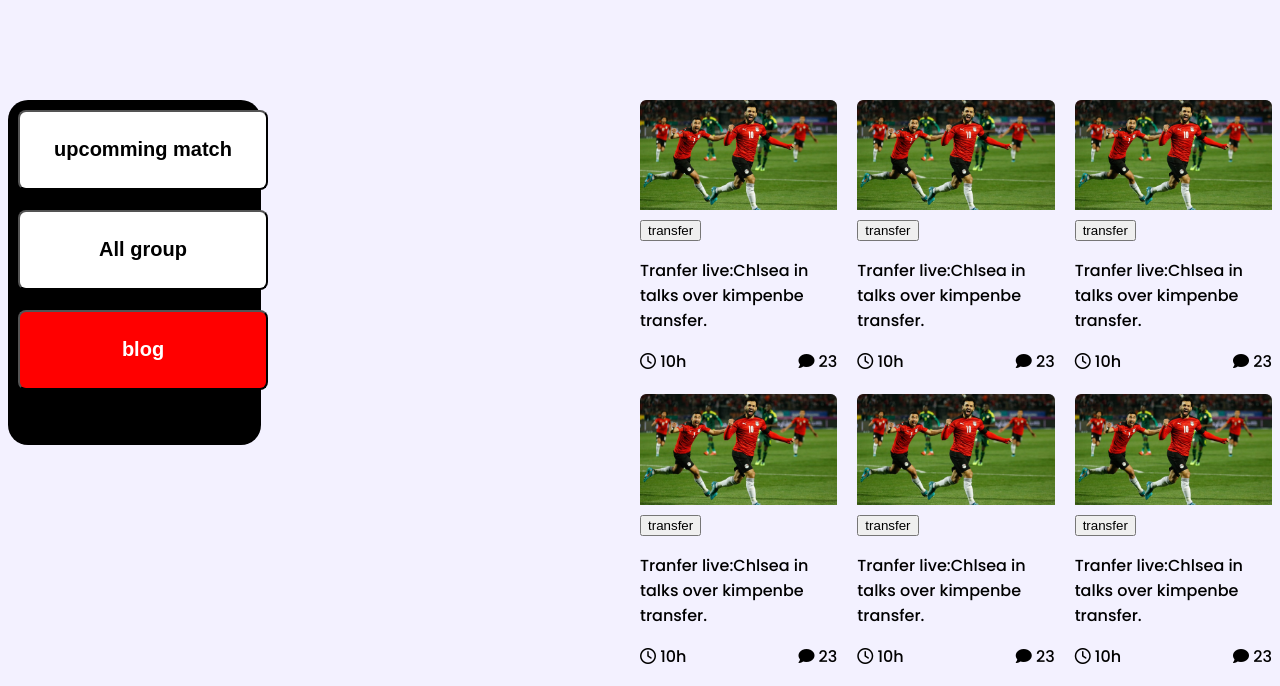
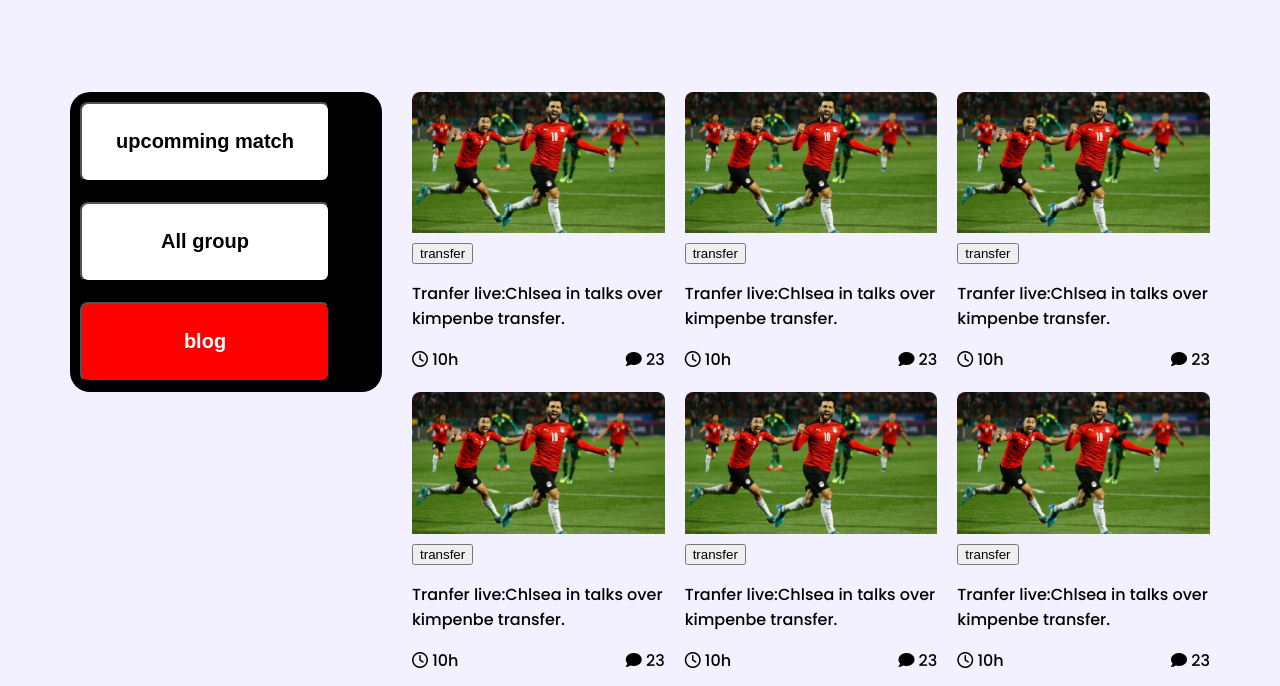
Before and after one commit to tanvir8685/world-cup, a plain HTML site: page index.html in a window 1280 px wide. Shown: the part 441-1127 px from the top of the page. Drawn offline with Linux system fonts and the light colour scheme.

Commit message:
4th attemp

```diff
--- a/index.html
+++ b/index.html
@@ -14,6 +14,7 @@
         <!-- upper part -->
 
         <section class="upper-part" >
+            <div class="container">
                 <div class="black">
                     <!-- upper part left side -->
                     <div class="news">
@@ -34,6 +35,8 @@
 
                     </div>
                 </div>
+            </div>
+
         </section>
 
 
@@ -45,6 +48,7 @@
             <div class="container">
 
             <!-- lower-part left-side -->
+                <div class="video-section">
                     <div class="left-side">
                         <div class="button-area" >
 
@@ -223,6 +227,7 @@
 
                     </div>
                 </div>
+            </div>
 
 
         </section>
--- a/style.css
+++ b/style.css
@@ -7,10 +7,16 @@ body{
     font-family: 'Poppins', sans-serif;
     background-color:#F3F1FF;
 
-
+margin: 0;
+padding:0
 }
 
-main{
+.container{
+    max-width: 1140px;
+    margin: auto;
+}
+
+/* main{
 
 
 
@@ -18,7 +24,7 @@ main{
     flex-direction: column;
     align-items: center;
 
-}
+} */
 /* ---------upper part--------- */
 h1{
     font-size: 40px;
@@ -51,18 +57,25 @@ h1{
     margin-top: 100px;
     margin-bottom: 100px;
 }
+/* .container{
+    display: grid;
+    grid-template-columns: repeat(2,1fr);
+
+}
+
 .container{
     display: grid;
     grid-template-columns: repeat(2,1fr);
 
-}
+} */
+
 /* lower part left side */
-.button-area{
+.button-area {
     border-radius: 20px;
-    height: 40%;
+    /* height: 40%; */
     background-color: black;
-    width: 40%;
-
+    /* width: 40%; */
+    margin-right: 30px;
 }
 
 
@@ -122,3 +135,16 @@ h1{
 
 
 }
+
+.video-section {
+    display: flex;
+    flex-wrap: wrap;
+}
+
+.left-side {
+    width: 30%;
+}
+
+.right-side {
+    width: 70%;
+}
```
Lines whose indentation alone changed are shown as unchanged.
